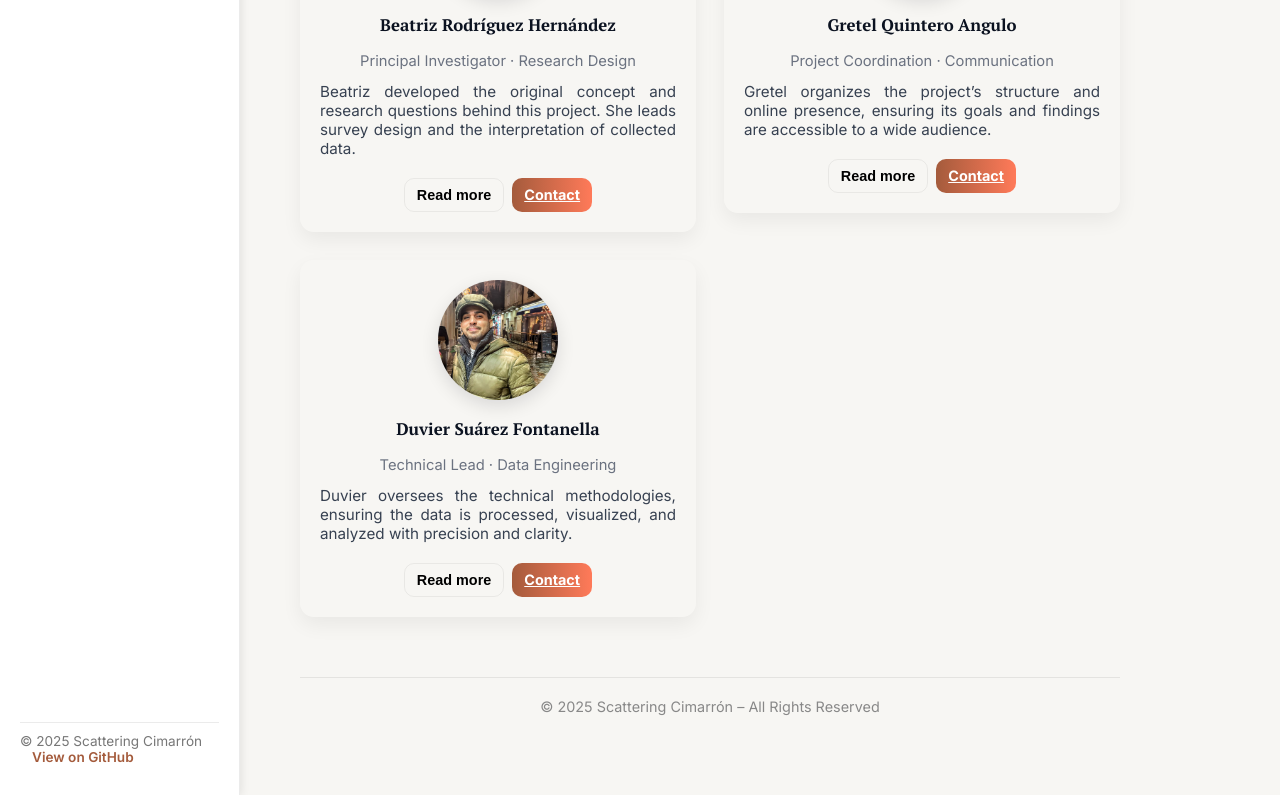
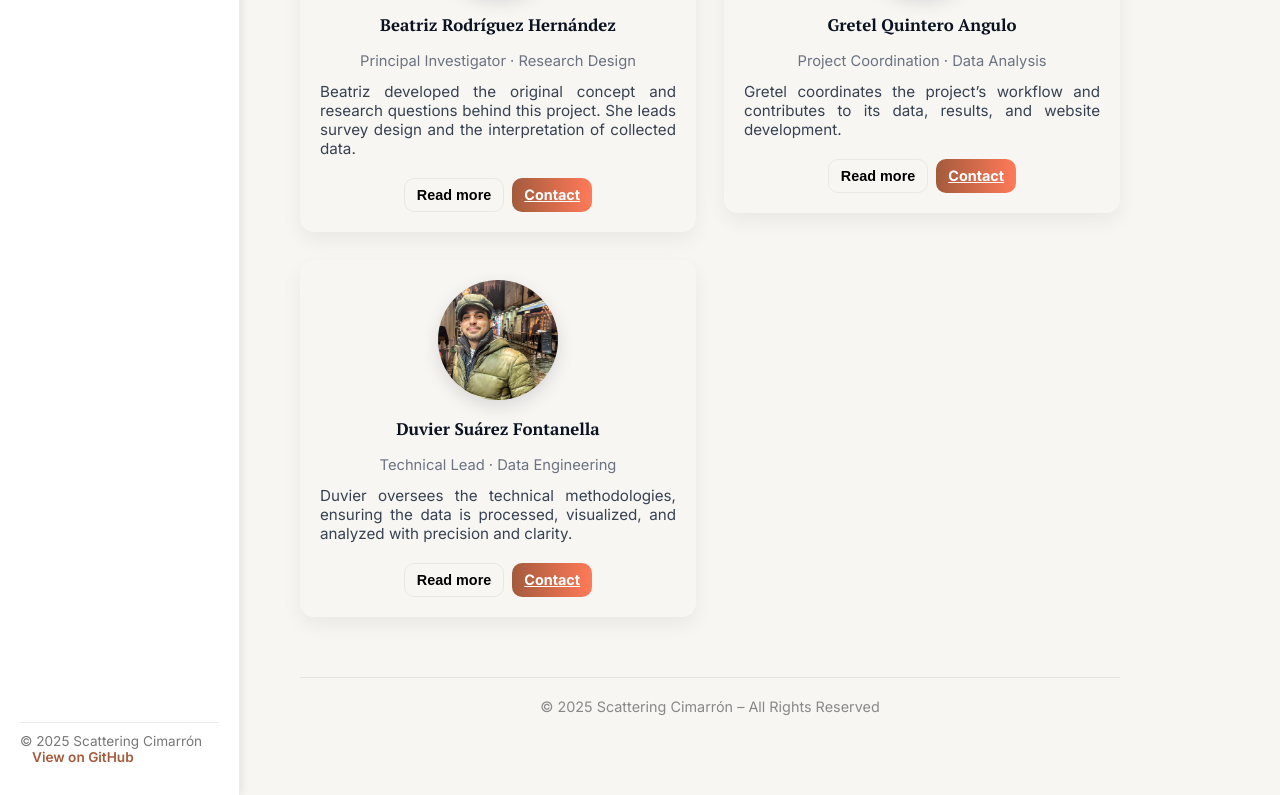
Before and after one commit to Gretica/Tracking_Cuban_Physicists, a Jekyll site: the page built from Aboutus.md, in a window 1280 px wide and 1262 px high, cut to the strip 467-1262 px from the top of the window. Built offline with Jekyll 4.4.1, drawn with Linux system fonts in a browser that asks for light colours.

Commit message:
Update Aboutus.md

```diff
--- a/Aboutus.md
+++ b/Aboutus.md
@@ -195,9 +195,9 @@ permalink: /Aboutus/
       <img src="{{ site.baseurl }}/assets/images/20250124_144716.jpg" alt="Gretel Quintero Angulo">
     </div>
     <h3>Gretel Quintero Angulo</h3>
-    <div class="role">Project Coordination · Communication</div>
+    <div class="role">Project Coordination · Data Analysis</div>
     <p class="summary">
-      Gretel organizes the project’s structure and online presence, ensuring its goals and findings are accessible to a wide audience.
+      Gretel coordinates the project’s workflow and contributes to its data, results, and website development.
     </p>
 
     <div class="actions">
```
